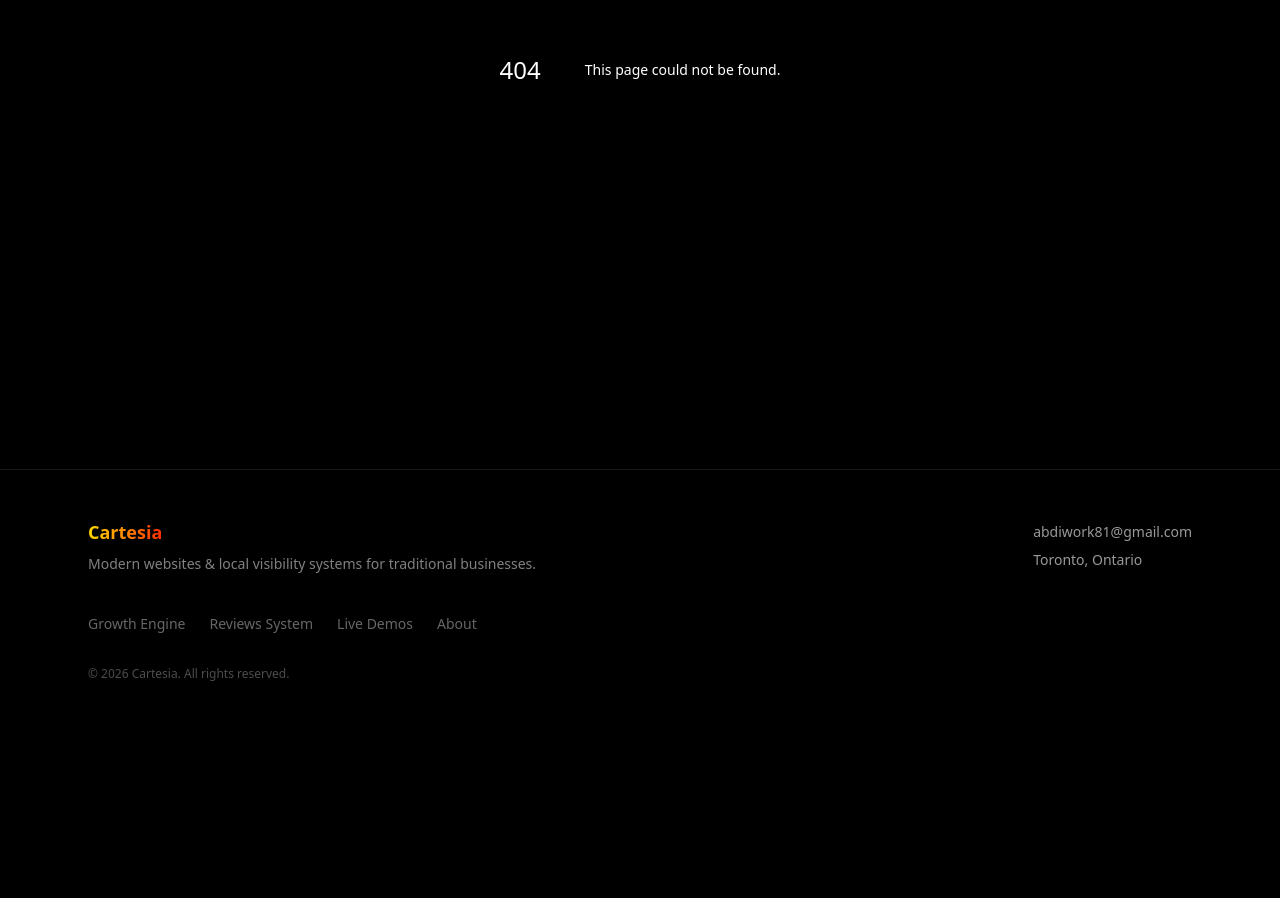
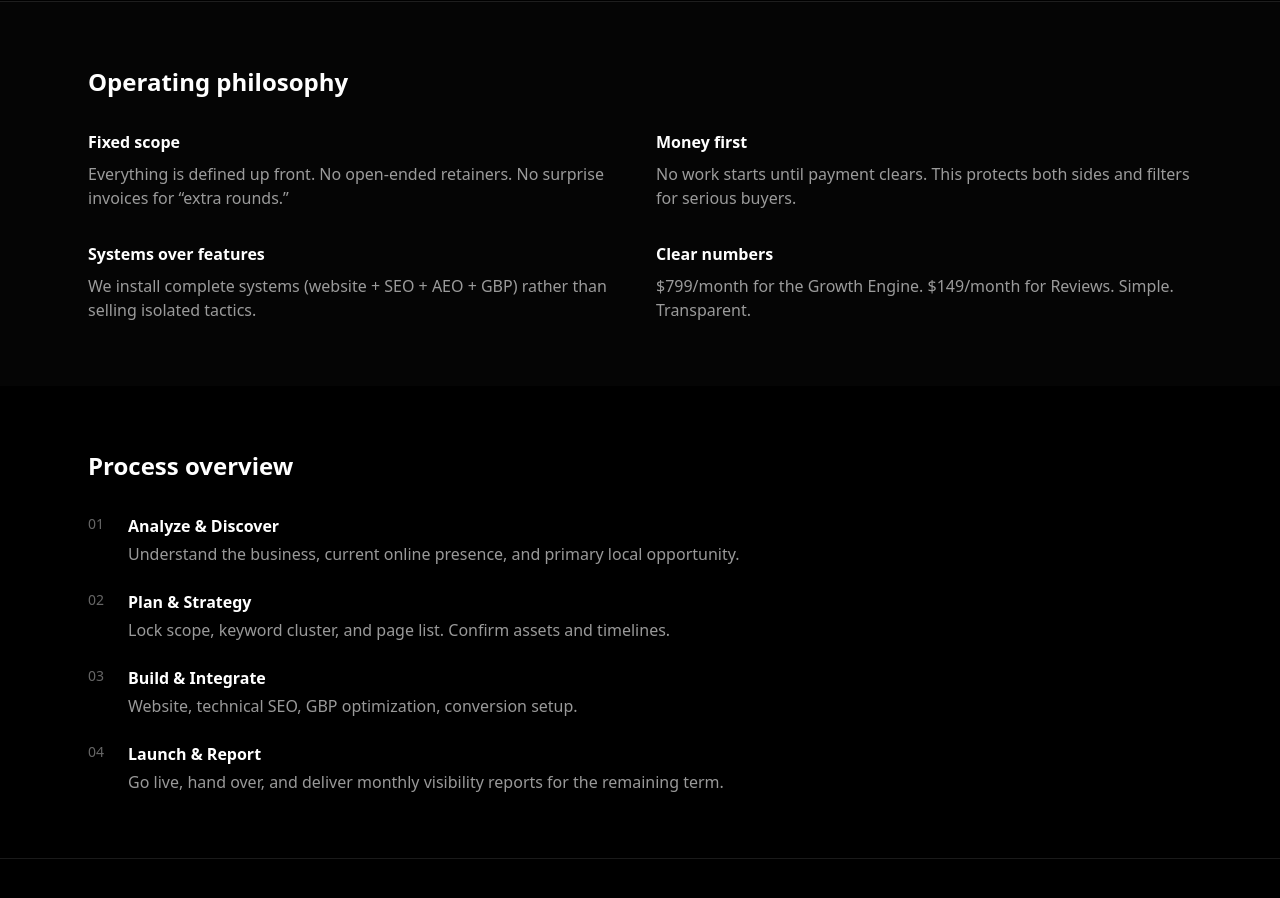
Before and after one commit to soccereditz111-lab/cartesia-website, a Next.js app: page /about in a window 1280 px wide. Before the commit this address had no page. Shown: the part 400-1298 px from the top of the page. Before the commit the page ends 1130 px from the top, so only its background shows below. Built offline with nearby package versions, Linux system fonts and the light colour scheme.

Commit message:
Add Demos and About pages

```diff
--- /dev/null
+++ b/app/about/page.tsx
@@ -0,0 +1,93 @@
+import Link from 'next/link'
+
+export default function AboutPage() {
+  return (
+    <div>
+      <section className="mx-auto max-w-6xl px-6 pb-16 pt-20 md:pt-28">
+        <h1 className="text-4xl font-bold tracking-tight md:text-5xl">About Cartesia</h1>
+        <p className="mt-6 max-w-2xl text-lg text-white/70">
+          Cartesia is a Toronto-based systems and web development studio. We work with traditional local business owners who need a modern online first impression without the usual agency drama.
+        </p>
+      </section>
+
+      <section className="border-t border-white/10 bg-white/[0.02]">
+        <div className="mx-auto max-w-6xl px-6 py-16">
+          <h2 className="text-2xl font-bold">Operating philosophy</h2>
+          <div className="mt-8 grid gap-8 md:grid-cols-2">
+            <div>
+              <h3 className="font-semibold">Fixed scope</h3>
+              <p className="mt-2 text-white/60">
+                Everything is defined up front. No open-ended retainers. No surprise invoices for “extra rounds.”
+              </p>
+            </div>
+            <div>
+              <h3 className="font-semibold">Money first</h3>
+              <p className="mt-2 text-white/60">
+                No work starts until payment clears. This protects both sides and filters for serious buyers.
+              </p>
+            </div>
+            <div>
+              <h3 className="font-semibold">Systems over features</h3>
+              <p className="mt-2 text-white/60">
+                We install complete systems (website + SEO + AEO + GBP) rather than selling isolated tactics.
+              </p>
+            </div>
+            <div>
+              <h3 className="font-semibold">Clear numbers</h3>
+              <p className="mt-2 text-white/60">
+                $799/month for the Growth Engine. $149/month for Reviews. Simple. Transparent.
+              </p>
+            </div>
+          </div>
+        </div>
+      </section>
+
+      <section className="mx-auto max-w-6xl px-6 py-16">
+        <h2 className="text-2xl font-bold">Process overview</h2>
+        <ol className="mt-8 space-y-6">
+          {[
+            { step: '01', title: 'Analyze & Discover', desc: 'Understand the business, current online presence, and primary local opportunity.' },
+            { step: '02', title: 'Plan & Strategy', desc: 'Lock scope, keyword cluster, and page list. Confirm assets and timelines.' },
+            { step: '03', title: 'Build & Integrate', desc: 'Website, technical SEO, GBP optimization, conversion setup.' },
+            { step: '04', title: 'Launch & Report', desc: 'Go live, hand over, and deliver monthly visibility reports for the remaining term.' },
+          ].map((item) => (
+            <li key={item.step} className="flex gap-6">
+              <div className="text-sm font-medium text-white/40">{item.step}</div>
+              <div>
+                <div className="font-semibold">{item.title}</div>
+                <div className="mt-1 text-white/60">{item.desc}</div>
+              </div>
+            </li>
+          ))}
+        </ol>
+      </section>
+
+      <section className="border-t border-white/10">
+        <div className="mx-auto max-w-6xl px-6 py-16">
+          <h2 className="text-2xl font-bold">Contact</h2>
+          <p className="mt-4 text-white/70">
+            Based in Toronto, Ontario.
+          </p>
+          <a
+            href="mailto:abdiwork81@gmail.com"
+            className="mt-6 inline-block text-lg font-medium gradient-text"
+          >
+            abdiwork81@gmail.com
+          </a>
+
+          <div className="mt-12 flex flex-wrap gap-4">
+            <Link href="/growth-engine" className="btn-gradient rounded-full px-8 py-3.5 text-sm">
+              Growth Engine
+            </Link>
+            <Link
+              href="/reviews"
+              className="rounded-full border border-white/20 px-8 py-3.5 text-sm transition hover:border-white/40"
+            >
+              Reviews System
+            </Link>
+          </div>
+        </div>
+      </section>
+    </div>
+  )
+}
--- /dev/null
+++ b/app/demos/page.tsx
@@ -0,0 +1,89 @@
+import Link from 'next/link'
+
+const niches = [
+  {
+    name: 'Trades / Home Services',
+    items: [
+      { name: 'HandGrid', url: 'https://www.framer.com/marketplace/templates/handgrid/', desc: 'Handyman & local home services' },
+      { name: 'Plumbi', url: 'https://www.framer.com/marketplace/templates/plumbi/', desc: 'Plumbing & home repair' },
+      { name: 'Cleean / Cleaner', url: 'https://www.framer.com/marketplace/templates/cleean/', desc: 'Cleaning & local services' },
+    ],
+  },
+  {
+    name: 'Dental',
+    items: [
+      { name: 'DENTRY', url: 'https://www.framer.com/marketplace/templates/dentry/', desc: 'Boutique dental & clinic' },
+      { name: 'Deentiva', url: 'https://www.framer.com/marketplace/templates/deentiva/', desc: 'Dental clinic' },
+      { name: 'Dentix', url: 'https://www.framer.com/marketplace/templates/dentix/', desc: 'Specialist dental' },
+      { name: 'ClinicHub', url: 'https://www.framer.com/marketplace/templates/clinichub/', desc: 'Clinic & healthcare' },
+    ],
+  },
+  {
+    name: 'Med Spa / Aesthetic / Clinics',
+    items: [
+      { name: 'Klinik', url: 'https://www.framer.com/marketplace/templates/klinik/', desc: 'Aesthetic & dermatology' },
+      { name: 'Xiro SPA', url: 'https://www.framer.com/marketplace/templates/xiro-spa/', desc: 'Spa, beauty, wellness' },
+      { name: 'Dermato', url: 'https://www.framer.com/marketplace/templates/dermato/', desc: 'Dermatology & aesthetic' },
+      { name: 'Beautiva', url: 'https://www.framer.com/marketplace/templates/beautiva/', desc: 'Cosmetic / med spa' },
+      { name: 'Healcure', url: 'https://www.framer.com/marketplace/templates/healcure/', desc: 'General healthcare' },
+      { name: 'Medicarex', url: 'https://www.framer.com/marketplace/templates/medicarex/', desc: 'Healthcare clinic' },
+    ],
+  },
+  {
+    name: 'Professional',
+    items: [
+      { name: 'Elevate', url: 'https://www.framer.com/marketplace/templates/elevate/', desc: 'Agency / professional services' },
+      { name: 'Fuel', url: 'https://www.framer.com/marketplace/templates/fuel/', desc: 'Clean agency / portfolio' },
+      { name: 'Porto', url: 'https://www.framer.com/marketplace/templates/porto/', desc: 'Dark agency / portfolio' },
+      { name: 'Nile', url: 'https://www.framer.com/marketplace/templates/nile/', desc: 'Agency landing' },
+    ],
+  },
+]
+
+export default function DemosPage() {
+  return (
+    <div>
+      <section className="mx-auto max-w-6xl px-6 pb-12 pt-20 md:pt-28">
+        <h1 className="text-4xl font-bold tracking-tight md:text-5xl">Live Demos</h1>
+        <p className="mt-6 max-w-2xl text-lg text-white/70">
+          Real examples of the modern, conversion-focused sites Cartesia installs for local businesses. These are the templates we remix and rebrand for clients.
+        </p>
+      </section>
+
+      <section className="mx-auto max-w-6xl px-6 pb-24">
+        {niches.map((niche) => (
+          <div key={niche.name} className="mb-16">
+            <h2 className="mb-6 text-xl font-bold text-white/90">{niche.name}</h2>
+            <div className="grid gap-4 sm:grid-cols-2 lg:grid-cols-3">
+              {niche.items.map((item) => (
+                <a
+                  key={item.name}
+                  href={item.url}
+                  target="_blank"
+                  rel="noopener noreferrer"
+                  className="rounded-xl border border-white/10 bg-white/[0.03] p-6 transition hover:border-white/25"
+                >
+                  <div className="font-semibold">{item.name}</div>
+                  <div className="mt-1 text-sm text-white/50">{item.desc}</div>
+                  <div className="mt-4 text-sm font-medium gradient-text">View template →</div>
+                </a>
+              ))}
+            </div>
+          </div>
+        ))}
+
+        <div className="mt-12 rounded-xl border border-white/10 bg-white/[0.03] p-8 text-center">
+          <p className="text-white/70">
+            Want a site like these for your business?
+          </p>
+          <Link
+            href="/growth-engine"
+            className="btn-gradient mt-6 inline-block rounded-full px-8 py-3.5 text-sm"
+          >
+            See the Growth Engine
+          </Link>
+        </div>
+      </section>
+    </div>
+  )
+}
```
